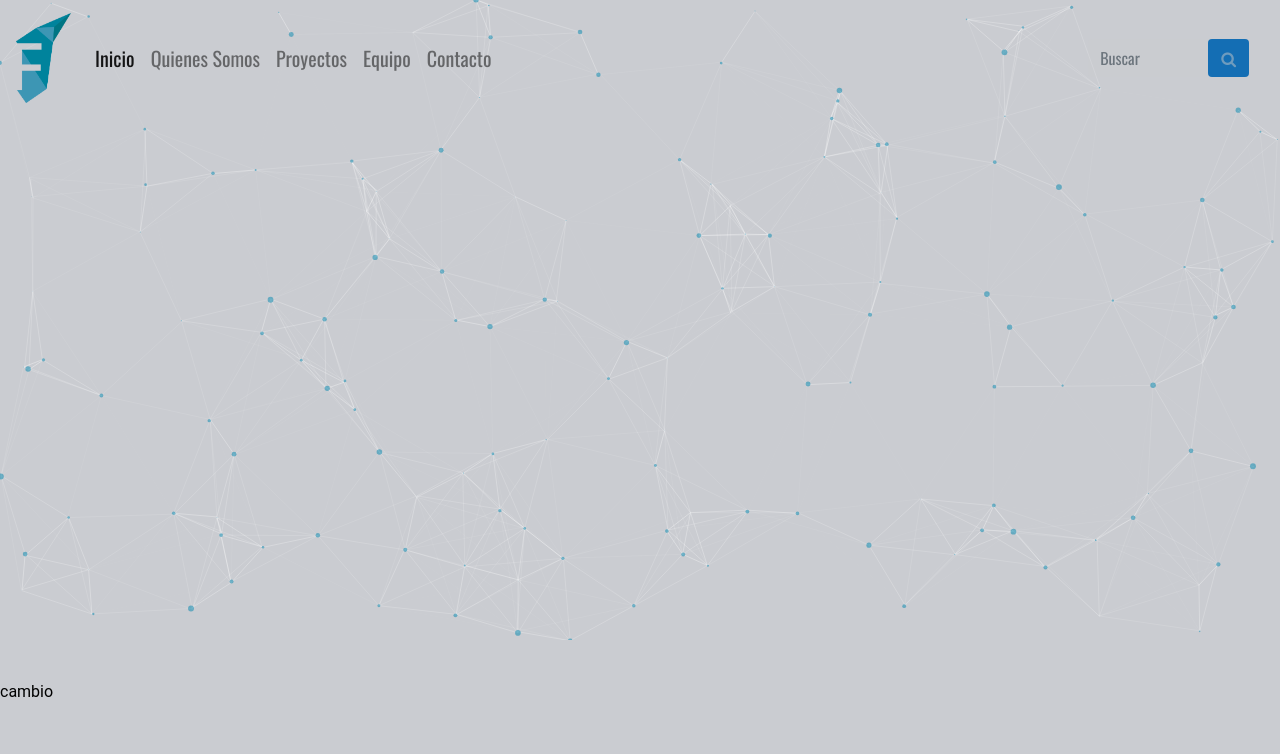
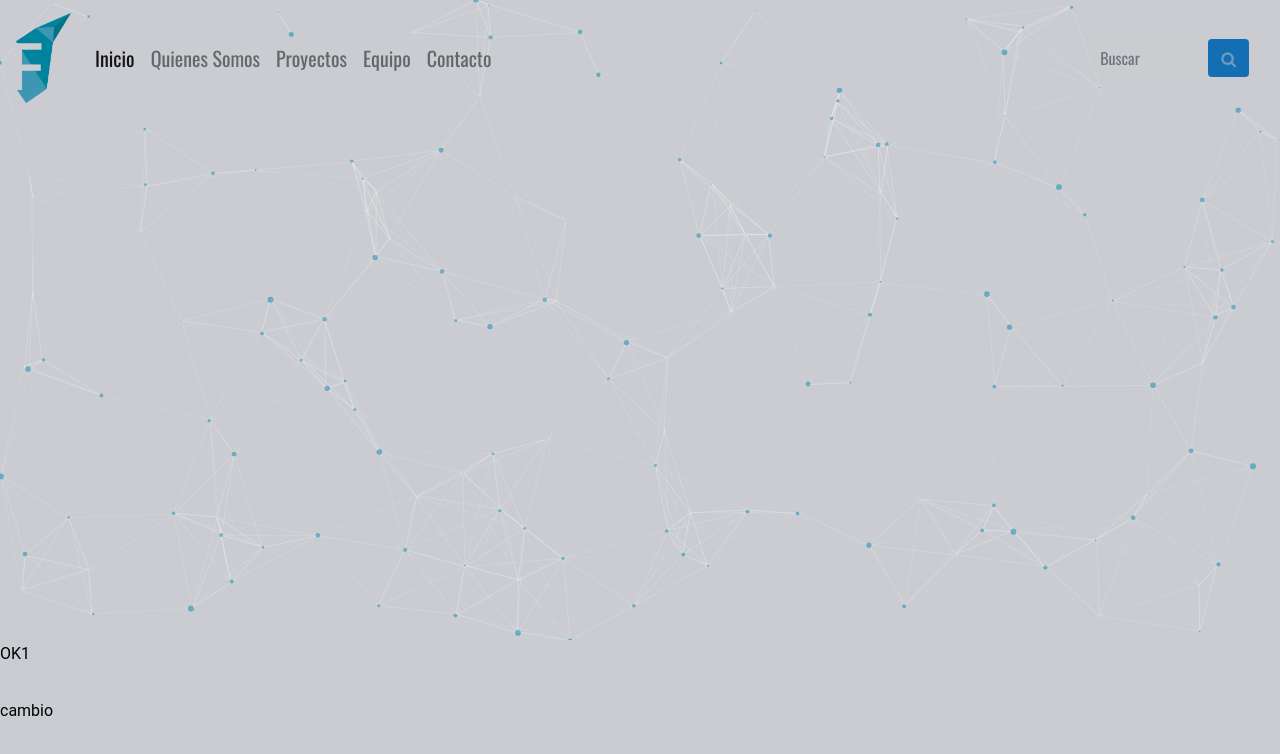
Before and after one commit to siaoscarmiranda/PWFractal, a plain HTML site: page PWFractal/indexf.html in a window 1280 px wide. Drawn offline with nearby package versions, Linux system fonts and the light colour scheme; a web font is replaced by a local one.

Commit message:
another one try

```diff
--- a/PWFractal/indexf.html
+++ b/PWFractal/indexf.html
@@ -24,7 +24,7 @@
   <div id="particles-js"></div>
 
 
-
+  <h1>OK1</h1>
 
 
 
```
